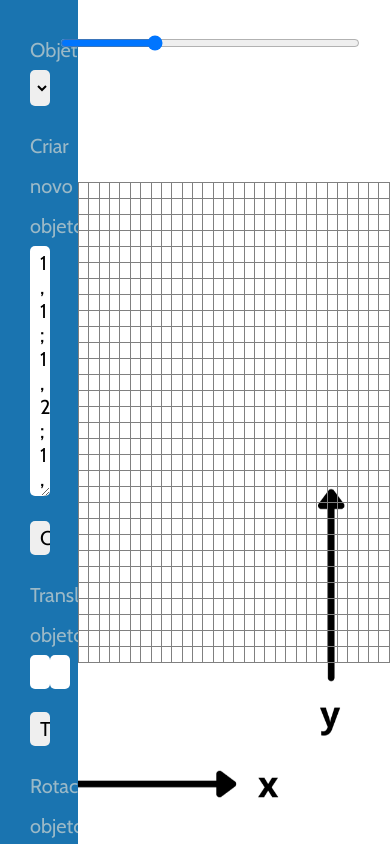
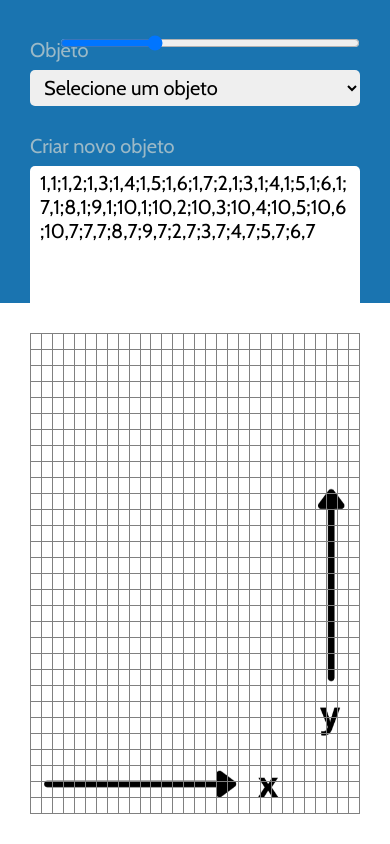
Before and after one commit to gab-braga/plane-geometric-2d, a plain HTML site: page docs/index.html in a window 390 px wide. Drawn offline with nearby package versions, Linux system fonts and the light colour scheme.

Commit message:
responsividade

```diff
--- a/docs/styles/style.css
+++ b/docs/styles/style.css
@@ -20,7 +20,7 @@
 }
 
 .container aside {
-    width: 20%;
+    width: clamp(300px, 20%, 400px);
     height: 100%;
     background-color: #1a74b0;
     padding: 30px;
@@ -28,7 +28,7 @@
 }
 
 .container .table-container {
-    width: 80%;
+    flex: 1;
     height: 100%;
     display: flex;
     justify-content: center;
@@ -38,6 +38,7 @@
     background-attachment: fixed;
     background-size: 600px;
     background-position: 100% 100%;
+    padding: 30px;
 }
 
 table {
@@ -59,3 +60,13 @@ table {
 .grade td.active {
     background-color: #111111;
 }
+
+@media(max-width: 664px) {
+    .container {
+        flex-direction: column;
+    }
+    .container aside {
+        width: 100%;
+        overflow: scroll;
+    }
+}
```
